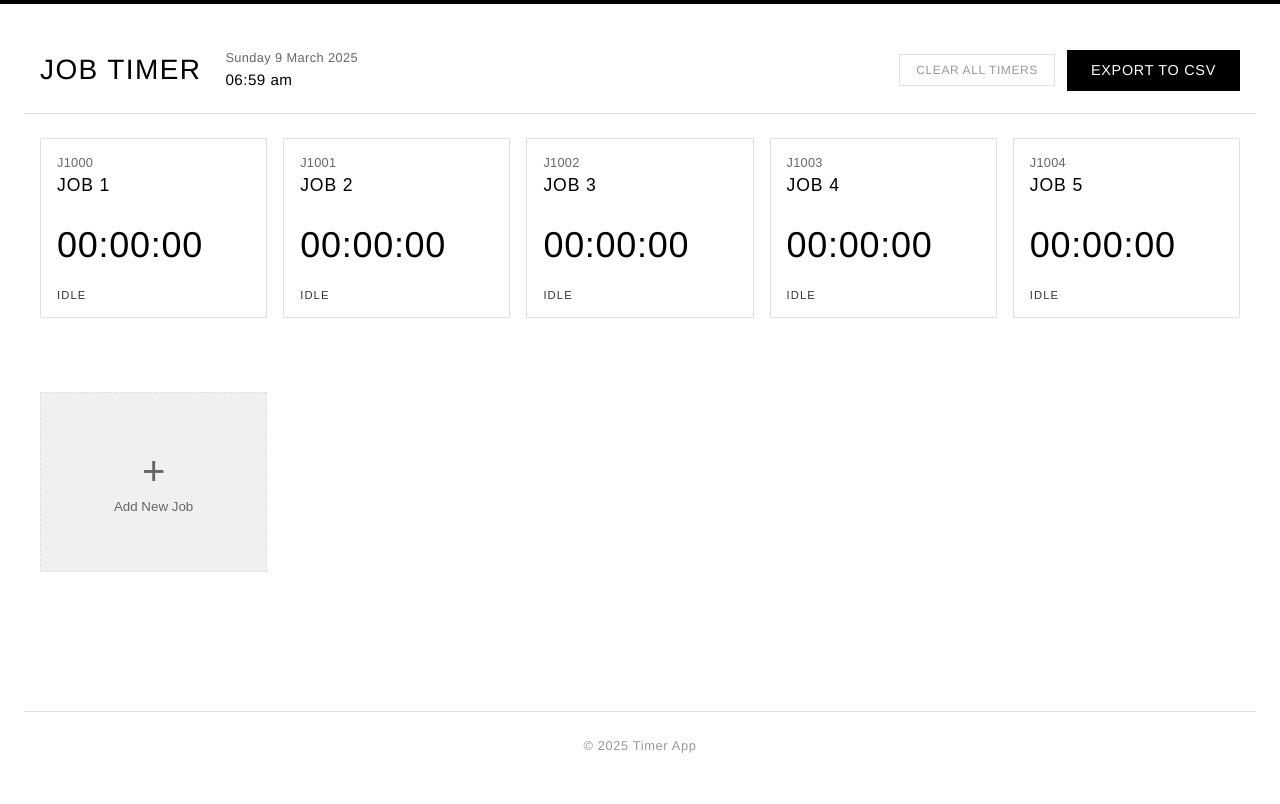
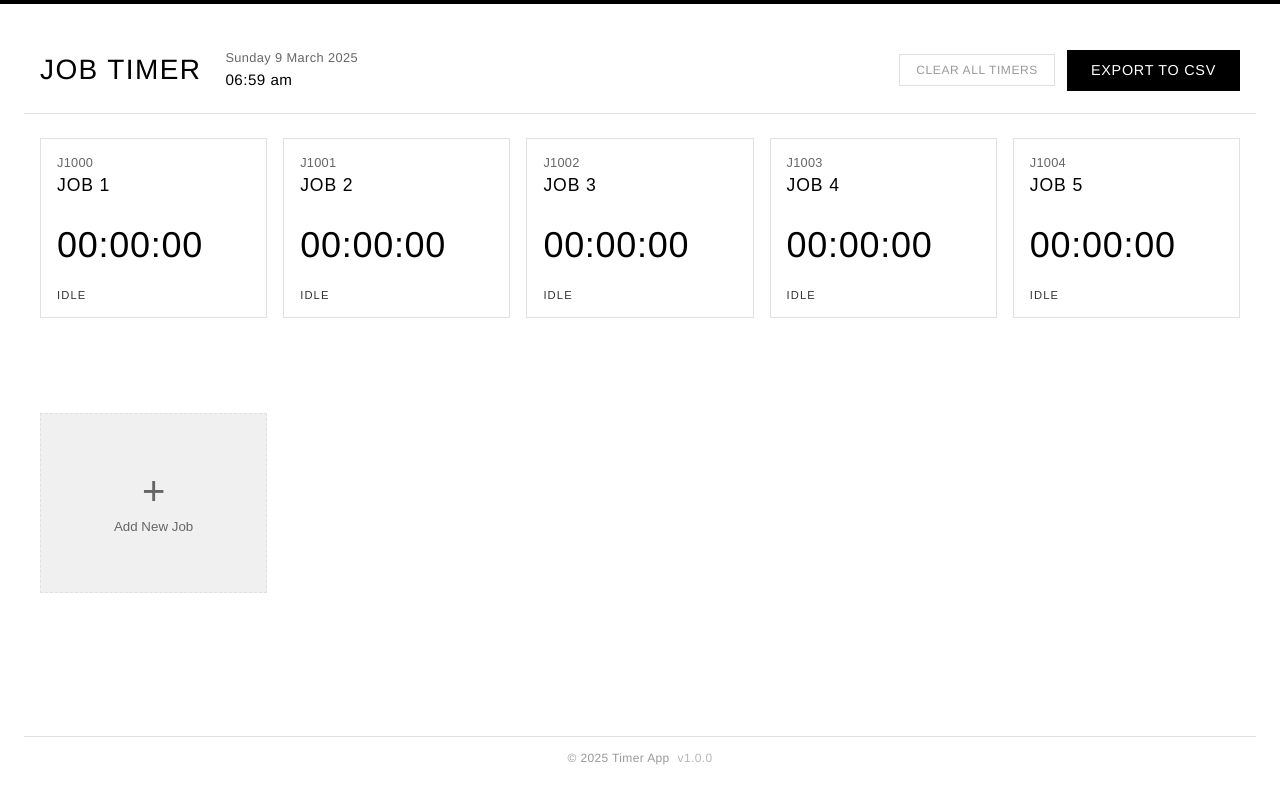
Before and after one commit to adrian-dotco/timer-app, a React (Vite) app: page / in a window 1280 px wide. Built offline with nearby package versions, Linux system fonts and the light colour scheme.

Commit message:
Make footer more compact and add version number

```diff
--- a/src/App.css
+++ b/src/App.css
@@ -564,11 +564,22 @@ h1 {
 }
 
 .footer {
-  margin-top: 3rem;
-  padding: 1.5rem 0;
+  margin-top: 2rem;
+  padding: 0.75rem 0;
   text-align: center;
   border-top: 1px solid var(--border-color);
-  font-size: 0.8rem;
+  font-size: 0.75rem;
   color: var(--light-text);
-  letter-spacing: 0.05em;
+  letter-spacing: 0.03em;
 }
+
+.footer-content {
+  display: flex;
+  justify-content: center;
+  align-items: center;
+  gap: 0.5rem;
+}
+
+.version {
+  opacity: 0.7;
+}
--- a/src/App.tsx
+++ b/src/App.tsx
@@ -442,7 +442,10 @@ function App() {
 
 
       <div className="footer">
-        <div>&copy; {new Date().getFullYear()} Timer App</div>
+        <div className="footer-content">
+          <div>&copy; {new Date().getFullYear()} Timer App</div>
+          <div className="version">v1.0.0</div>
+        </div>
       </div>
 
       {/* Edit Modal */}
```
